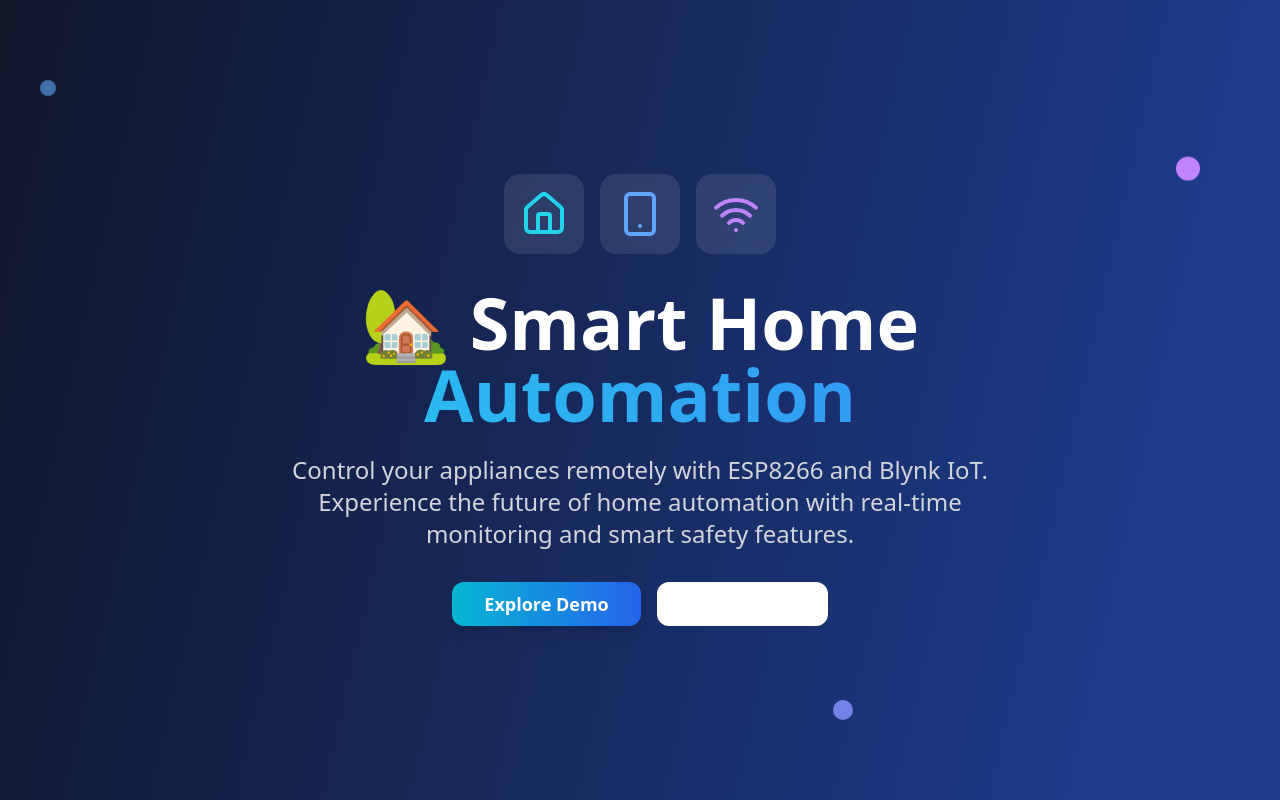
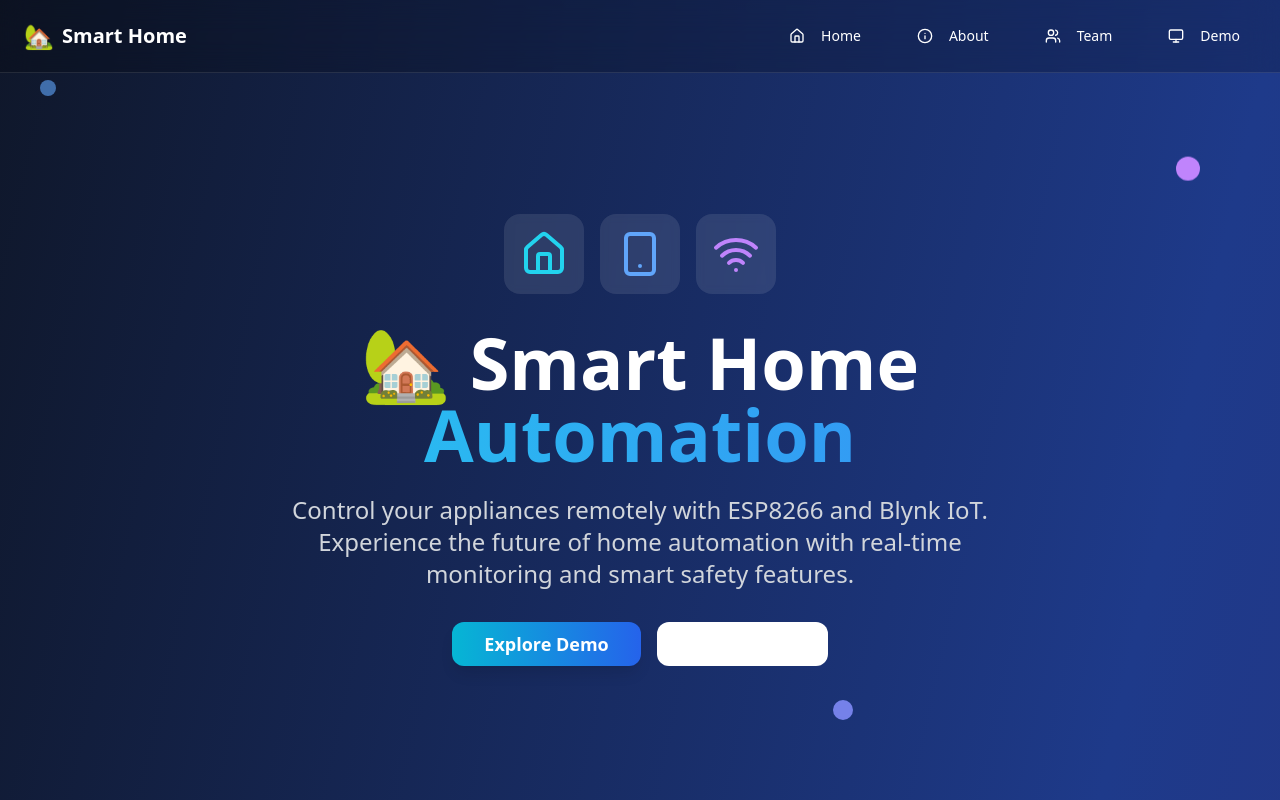
Before and after one commit to VARNIK2007/HOME, a React (Vite) app: page / in a window 1280 px wide. Shown: the top 800 px of the page. Built offline with nearby package versions, Linux system fonts and the light colour scheme.

Commit message:
Add navigation links
Add navigation links to the home page for Home, About, Team, and Demo.

```diff
--- a/src/components/Hero.tsx
+++ b/src/components/Hero.tsx
@@ -4,7 +4,7 @@ import { Home, Smartphone, Wifi } from "lucide-react";
 
 export const Hero = () => {
   return (
-    <section className="relative min-h-screen flex items-center justify-center overflow-hidden">
+    <section className="relative min-h-screen flex items-center justify-center overflow-hidden pt-20">
       {/* Animated background elements */}
       <div className="absolute inset-0 overflow-hidden">
         <div className="absolute top-20 left-10 w-4 h-4 bg-blue-400 rounded-full animate-pulse"></div>
--- /dev/null
+++ b/src/components/Navigation.tsx
@@ -0,0 +1,40 @@
+
+import { Button } from "@/components/ui/button";
+import { Home, Users, Monitor, Info } from "lucide-react";
+
+export const Navigation = () => {
+  return (
+    <nav className="fixed top-0 left-0 right-0 z-50 bg-black/20 backdrop-blur-lg border-b border-white/10">
+      <div className="container mx-auto px-6 py-4">
+        <div className="flex items-center justify-between">
+          <div className="flex items-center space-x-2">
+            <span className="text-2xl">🏡</span>
+            <span className="text-xl font-bold text-white">Smart Home</span>
+          </div>
+
+          <div className="flex items-center space-x-6">
+            <Button variant="ghost" className="text-white hover:bg-white/10 flex items-center space-x-2">
+              <Home className="w-4 h-4" />
+              <span>Home</span>
+            </Button>
+
+            <Button variant="ghost" className="text-white hover:bg-white/10 flex items-center space-x-2">
+              <Info className="w-4 h-4" />
+              <span>About</span>
+            </Button>
+
+            <Button variant="ghost" className="text-white hover:bg-white/10 flex items-center space-x-2">
+              <Users className="w-4 h-4" />
+              <span>Team</span>
+            </Button>
+
+            <Button variant="ghost" className="text-white hover:bg-white/10 flex items-center space-x-2">
+              <Monitor className="w-4 h-4" />
+              <span>Demo</span>
+            </Button>
+          </div>
+        </div>
+      </div>
+    </nav>
+  );
+};
--- a/src/pages/Index.tsx
+++ b/src/pages/Index.tsx
@@ -1,4 +1,5 @@
 
+import { Navigation } from "@/components/Navigation";
 import { Hero } from "@/components/Hero";
 import { ProblemStatement } from "@/components/ProblemStatement";
 import { Solution } from "@/components/Solution";
@@ -11,6 +12,7 @@ import { Footer } from "@/components/Footer";
 const Index = () => {
   return (
     <div className="min-h-screen bg-gradient-to-br from-slate-900 via-blue-900 to-indigo-900">
+      <Navigation />
       <Hero />
       <ProblemStatement />
       <Solution />
```
